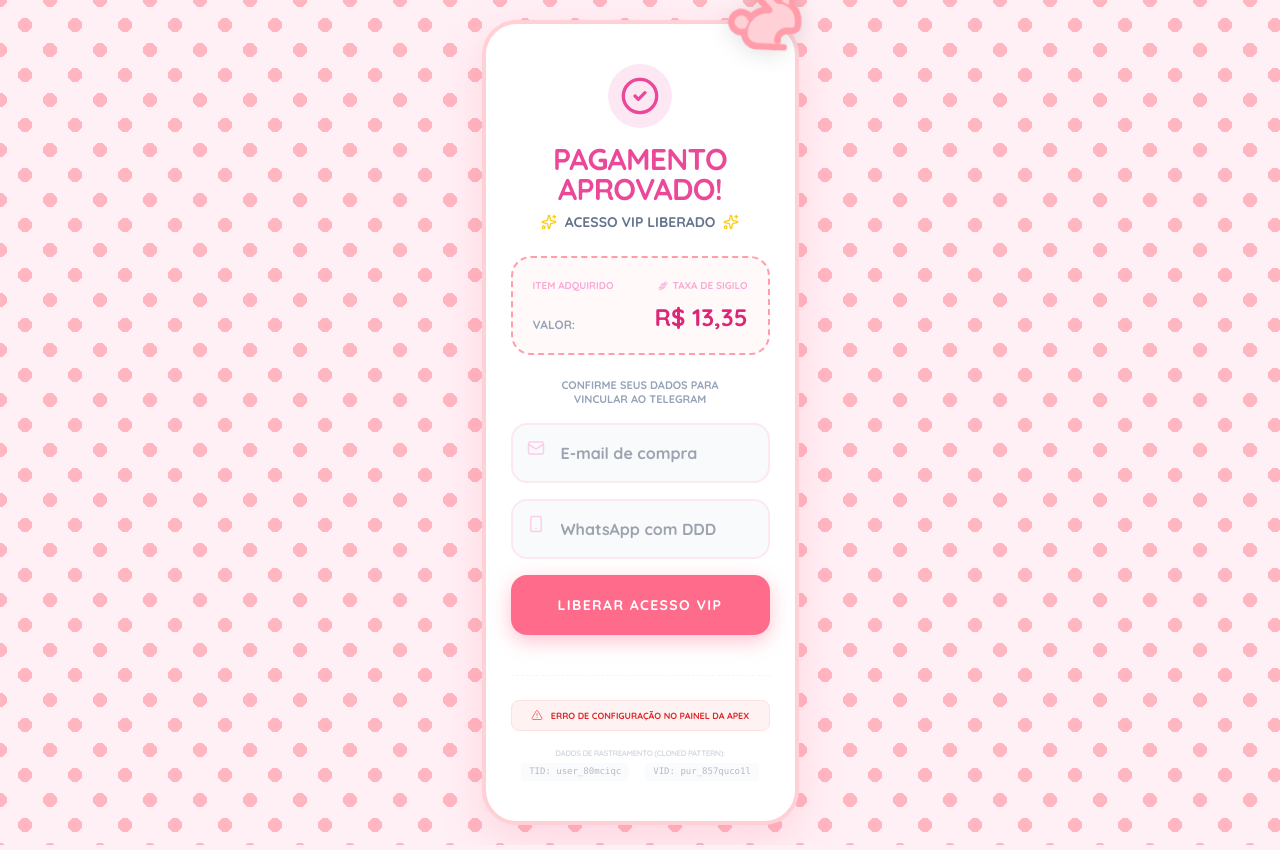
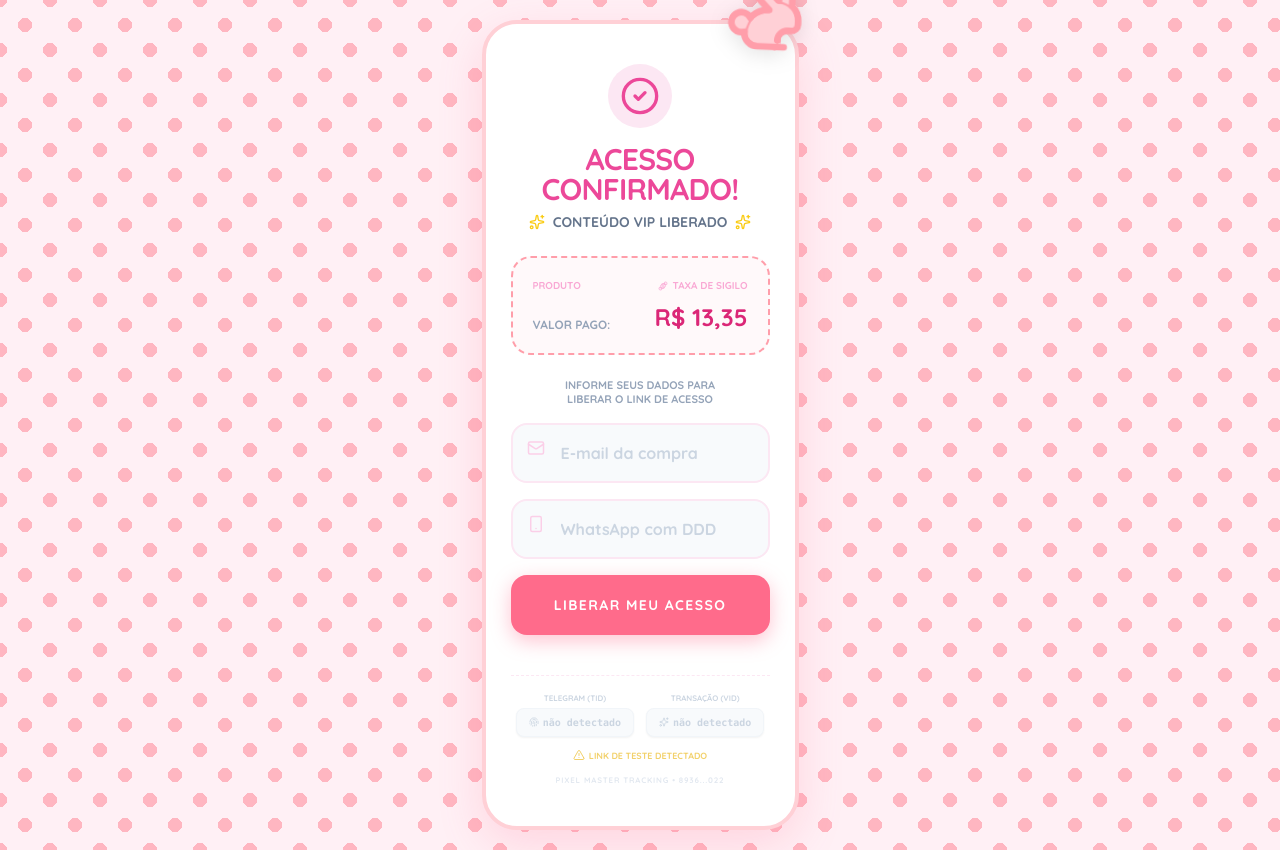
Before and after one commit to comtahot0002-ux/dudinhaacesso, a React (Vite) app: page / in a window 1280 px wide. Built offline with nearby package versions, Linux system fonts and the light colour scheme.

Commit message:
Update App.tsx

```diff
--- a/App.tsx
+++ b/App.tsx
@@ -9,7 +9,8 @@ import {
   CheckCircle2,
   Sparkles,
   ShieldCheck,
-  AlertTriangle
+  AlertTriangle,
+  Fingerprint
 } from 'lucide-react';
 
 // --- CONFIGURAÇÕES DO PROJETO ---
@@ -32,43 +33,43 @@ const App: React.FC = () => {
   const [loading, setLoading] = useState(false);
   const [capturedTid, setCapturedTid] = useState('');
   const [capturedVid, setCapturedVid] = useState('');
-  const [hasConfigError, setHasConfigError] = useState(false);
+  const [isTestMode, setIsTestMode] = useState(false);
 
   useEffect(() => {
     const params = new URLSearchParams(window.location.search);
 
-    // Função para verificar se a tag é literal (não foi substituída pela plataforma)
-    const isInvalid = (val: string | null) => {
-      if (!val) return true;
-      const v = val.toLowerCase();
-      return v.includes('[') || v.includes(']') || v.includes('{') || v.includes('}') || v.includes('id_venda') || v.includes('id_telegram');
+    const processParam = (key: string, altKeys: string[]) => {
+      let val = params.get(key);
+      if (!val) {
+        for (const alt of altKeys) {
+          val = params.get(alt);
+          if (val) break;
+        }
+      }
+
+      if (!val) return { id: "não detectado", isPlaceholder: true };
+
+      const raw = decodeURIComponent(val);
+      const isPlaceholder = raw.includes('{') || raw.includes('}') || raw.toLowerCase().includes('id_');
+
+      // Limpa prefixos como v_, t_, i_ (o que você configurou na ApexTry)
+      let clean = raw.replace(/^[a-z]{1,2}_/i, '').trim();
+
+      return { id: clean, isPlaceholder };
     };
 
-    // 1. Captura do TELEGRAM ID (Seguindo o padrão do clone que você mandou)
-    let tid = params.get('telegram_id') ||
-              params.get('payload_id') || // O clone usava muito payload_id
-              params.get('id_telegram') ||
-              params.get('tid');
+    // Mapeamento exato dos parâmetros que você gerou na ApexTry
+    const tidData = processParam('utm_id', ['utm_term', 'telegram_id']);
+    const vidData = processParam('code', ['utm_content', 'id_venda']);
 
-    // 2. Captura do ID DA VENDA (Seguindo o padrão do clone)
-    let vid = params.get('id_venda') ||
-              params.get('transaction_id') || // O clone usava transaction_id
-              params.get('event_id') ||
-              params.get('reference');
-
-    // Validação de erro de configuração (tags literais na URL)
-    if (isInvalid(tid) || isInvalid(vid)) {
-      setHasConfigError(true);
+    if (tidData.isPlaceholder || vidData.isPlaceholder) {
+      setIsTestMode(true);
     }
 
-    // Fallbacks para não quebrar o Pixel se a configuração estiver errada
-    const finalTid = isInvalid(tid) ? "user_" + Math.random().toString(36).substr(2, 7) : tid;
-    const finalVid = isInvalid(vid) ? "pur_" + Math.random().toString(36).substr(2, 9) : vid;
+    setCapturedTid(tidData.id);
+    setCapturedVid(vidData.id);
 
-    setCapturedTid(finalTid || "");
-    setCapturedVid(finalVid || "");
-
-    // Injetar script do Pixel mas NÃO inicializar ainda (Delayed Init)
+    // Injeção do Pixel do Facebook
     if (!window.fbq) {
       (function(f:any,b:any,e:any,v:any,n?:any,t?:any,s?:any){if(f.fbq)return;n=f.fbq=function(){n.callMethod?n.callMethod.apply(n,arguments):n.queue.push(arguments)};if(!f._fbq)f._fbq=n;n.push=n;n.loaded=!0;n.version='2.0';n.queue=[];t=b.createElement(e);t.async=!0;t.src=v;s=b.getElementsByTagName(e)[0];s.parentNode.insertBefore(t,s)})(window,document,'script','https://connect.facebook.net/en_US/fbevents.js');
     }
@@ -81,27 +82,29 @@ const App: React.FC = () => {
     const cleanEmail = email.trim().toLowerCase();
     const cleanPhone = phone.replace(/\D/g, '');
 
-    // Inicialização do Pixel com Advanced Matching (Melhora o Match Rate)
+    // IDs Finais para o Pixel
+    const finalTid = (capturedTid === "não detectado" || isTestMode) ? "test_user_" + Math.random().toString(36).substr(2, 5) : capturedTid;
+    const finalVid = (capturedVid === "não detectado" || isTestMode) ? "test_pur_" + Math.random().toString(36).substr(2, 5) : capturedVid;
+
+    // 1. Inicializa o Pixel com os dados do Lead (Aumenta Match Rate)
     window.fbq('init', PIXEL_ID, {
       em: cleanEmail,
       ph: cleanPhone,
-      external_id: `tg:${capturedTid}`
+      external_id: finalTid
     });
 
     window.fbq('track', 'PageView');
 
-    // Disparo do Purchase com Deduplicação (eventID)
+    // 2. Dispara a Venda (Purchase)
     window.fbq('track', 'Purchase', {
       value: UPSELL_VALUE,
       currency: 'BRL',
       content_name: PLAN_NAME,
-      content_type: 'product',
-      external_id: `tg:${capturedTid}`
+      external_id: finalTid
     }, {
-      eventID: capturedVid
+      eventID: finalVid
     });
 
-    // Simulação de delay para feedback visual
     setTimeout(() => {
       setLoading(false);
       setIsSubmitted(true);
@@ -121,31 +124,31 @@ const App: React.FC = () => {
       </div>
 
       <h1 className="text-3xl font-black text-pink-500 uppercase tracking-tight leading-none mb-2">
-        Pagamento <br/> Aprovado!
+        Acesso <br/> Confirmado!
       </h1>
 
       <p className="text-slate-500 font-bold text-sm mb-6 flex items-center justify-center gap-2">
         <Sparkles size={16} className="text-yellow-400" />
-        ACESSO VIP LIBERADO
+        CONTEÚDO VIP LIBERADO
         <Sparkles size={16} className="text-yellow-400" />
       </p>
 
       <div className="dotted-receipt space-y-2">
         <div className="flex justify-between text-[10px] font-bold text-pink-300 uppercase">
-          <span>Item Adquirido</span>
+          <span>Produto</span>
           <div className="flex items-center gap-1"><Candy size={10}/> {PLAN_NAME}</div>
         </div>
         <div className="flex justify-between items-end">
-          <span className="text-xs font-bold text-slate-400 uppercase">Valor:</span>
+          <span className="text-xs font-bold text-slate-400 uppercase">Valor Pago:</span>
           <span className="text-2xl font-black text-pink-600">R$ {UPSELL_VALUE.toFixed(2).replace('.', ',')}</span>
         </div>
       </div>
 
       {!isSubmitted ? (
         <form onSubmit={handleSubmit} className="space-y-4 mt-6">
-          <div className="text-center mb-4">
+          <div className="text-center mb-2">
             <p className="text-[11px] font-bold text-slate-400 uppercase leading-tight">
-              Confirme seus dados para <br/> vincular ao Telegram
+              Informe seus dados para <br/> liberar o link de acesso
             </p>
           </div>
 
@@ -153,9 +156,9 @@ const App: React.FC = () => {
             <Mail className="absolute left-4 top-4 text-pink-200" size={18} />
             <input
               type="email"
-              placeholder="E-mail de compra"
+              placeholder="E-mail da compra"
               required
-              className="w-full bg-slate-50 border-2 border-pink-100 rounded-2xl py-4 pl-12 pr-4 outline-none focus:border-pink-300 transition-all font-bold text-slate-600"
+              className="w-full bg-slate-50 border-2 border-pink-100 rounded-2xl py-4 pl-12 pr-4 outline-none focus:border-pink-300 transition-all font-bold text-slate-600 placeholder:text-slate-300"
               value={email}
               onChange={(e) => setEmail(e.target.value)}
             />
@@ -167,7 +170,7 @@ const App: React.FC = () => {
               type="tel"
               placeholder="WhatsApp com DDD"
               required
-              className="w-full bg-slate-50 border-2 border-pink-100 rounded-2xl py-4 pl-12 pr-4 outline-none focus:border-pink-300 transition-all font-bold text-slate-600"
+              className="w-full bg-slate-50 border-2 border-pink-100 rounded-2xl py-4 pl-12 pr-4 outline-none focus:border-pink-300 transition-all font-bold text-slate-600 placeholder:text-slate-300"
               value={phone}
               onChange={(e) => setPhone(e.target.value)}
             />
@@ -178,45 +181,55 @@ const App: React.FC = () => {
             type="submit"
             className="btn-pink w-full text-white font-black py-5 rounded-2xl text-sm uppercase tracking-widest flex items-center justify-center gap-2 disabled:opacity-50"
           >
-            {loading ? "PROCESSANDO..." : "LIBERAR ACESSO VIP"}
+            {loading ? "PROCESSANDO..." : "LIBERAR MEU ACESSO"}
           </button>
         </form>
       ) : (
-        <div className="mt-8 space-y-4 animate-in fade-in zoom-in duration-300">
-          <div className="bg-green-50 border-2 border-green-100 p-4 rounded-2xl">
+        <div className="mt-8 space-y-4 animate-in fade-in zoom-in duration-300 text-center">
+          <div className="bg-green-50 border-2 border-green-100 p-4 rounded-2xl mb-4">
             <p className="text-green-600 font-bold text-xs uppercase flex items-center justify-center gap-2">
-               <ShieldCheck size={18}/> Vínculo realizado com sucesso!
+               <ShieldCheck size={18}/> Tudo pronto! Clique abaixo
             </p>
           </div>
 
           <a
             href={BOT_LINK}
-            className="btn-pink w-full text-white font-black py-6 rounded-2xl flex items-center justify-center gap-3 text-lg shadow-2xl border-b-8 border-pink-700 active:border-b-0 active:translate-y-2"
+            className="btn-pink w-full text-white font-black py-6 rounded-2xl flex items-center justify-center gap-3 text-lg shadow-2xl border-b-8 border-pink-700 active:border-b-0 active:translate-y-2 no-underline"
           >
             VOLTAR PARA O BOT 🎀
           </a>
         </div>
       )}
 
-      {/* FOOTER DEBUG */}
-      <div className="mt-10 pt-6 border-t border-dashed border-pink-50">
-        {hasConfigError && (
-            <div className="mb-4 bg-red-50 p-2 rounded-lg flex items-center gap-2 justify-center border border-red-100">
-                <AlertTriangle size={12} className="text-red-500 animate-pulse" />
-                <p className="text-[9px] text-red-600 font-black uppercase">Erro de Configuração no Painel da Apex</p>
-            </div>
-        )}
+      {/* RODAPÉ DE MONITORAMENTO (DEBUG) */}
+      <div className="mt-10 pt-4 border-t border-dashed border-pink-100">
+        <div className="flex flex-col items-center gap-3">
 
-        <div className="flex flex-col items-center gap-1 opacity-40">
-           <p className="text-[8px] font-black text-slate-400 uppercase tracking-tighter">Dados de Rastreamento (Cloned Pattern):</p>
-           <div className="flex gap-4">
-              <span className="text-[9px] font-mono bg-slate-100 px-2 py-0.5 rounded text-slate-600">
-                TID: {capturedTid}
-              </span>
-              <span className="text-[9px] font-mono bg-slate-100 px-2 py-0.5 rounded text-slate-600">
-                VID: {capturedVid}
-              </span>
+           <div className="flex flex-wrap justify-center gap-3">
+              <div className="flex flex-col items-center min-w-[100px]">
+                 <span className="text-[8px] font-bold text-slate-300 uppercase mb-1">Telegram (TID)</span>
+                 <div className={`flex items-center gap-1 text-[10px] font-mono font-bold px-3 py-1.5 rounded-lg border shadow-sm ${isTestMode || capturedTid === 'não detectado' ? 'bg-slate-50 text-slate-300 border-slate-100' : 'bg-pink-50 text-pink-400 border-pink-200'}`}>
+                    <Fingerprint size={10} />
+                    {capturedTid}
+                 </div>
+              </div>
+
+              <div className="flex flex-col items-center min-w-[100px]">
+                 <span className="text-[8px] font-bold text-slate-300 uppercase mb-1">Transação (VID)</span>
+                 <div className={`flex items-center gap-1 text-[10px] font-mono font-bold px-3 py-1.5 rounded-lg border shadow-sm ${isTestMode || capturedVid === 'não detectado' ? 'bg-slate-50 text-slate-300 border-slate-100' : 'bg-pink-50 text-pink-400 border-pink-200'}`}>
+                    <Sparkles size={10} />
+                    {capturedVid}
+                 </div>
+              </div>
            </div>
+
+           {isTestMode && (
+             <div className="flex items-center gap-1 text-[9px] font-bold text-yellow-500/60 uppercase">
+                <AlertTriangle size={12}/> Link de teste detectado
+             </div>
+           )}
+
+           <p className="text-[8px] text-slate-200 font-bold uppercase tracking-widest">Pixel Master Tracking • 8936...022</p>
         </div>
       </div>
     </div>
```
